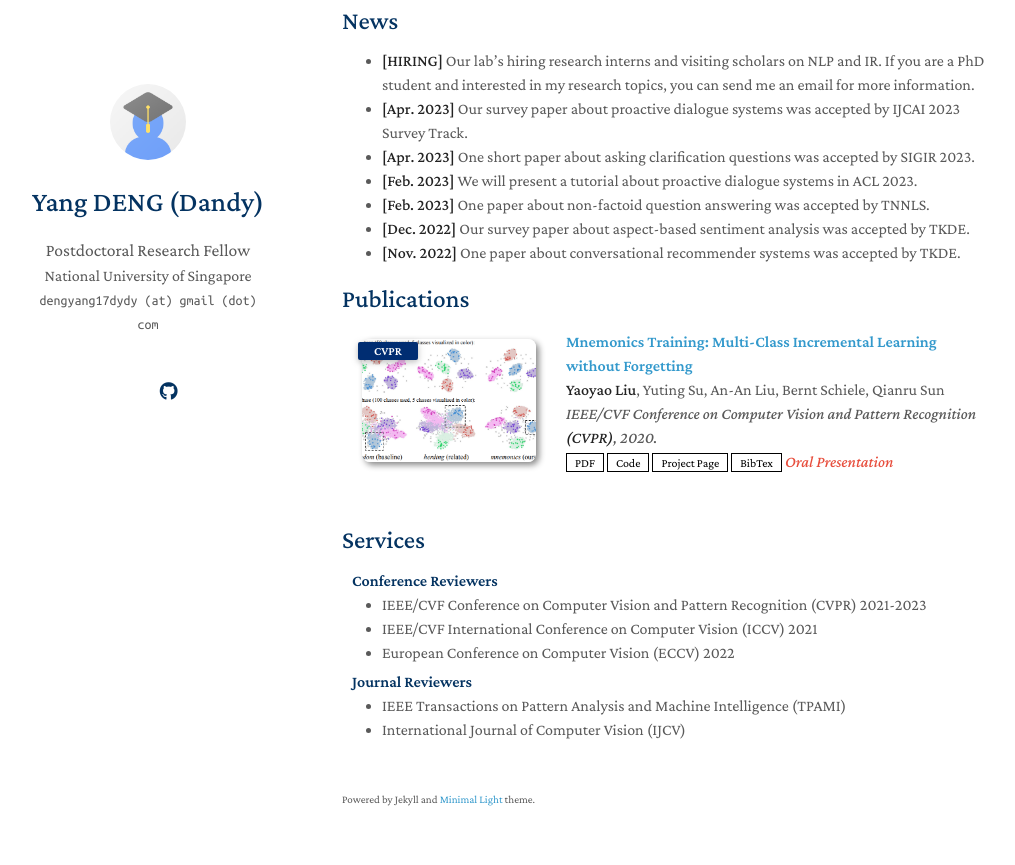
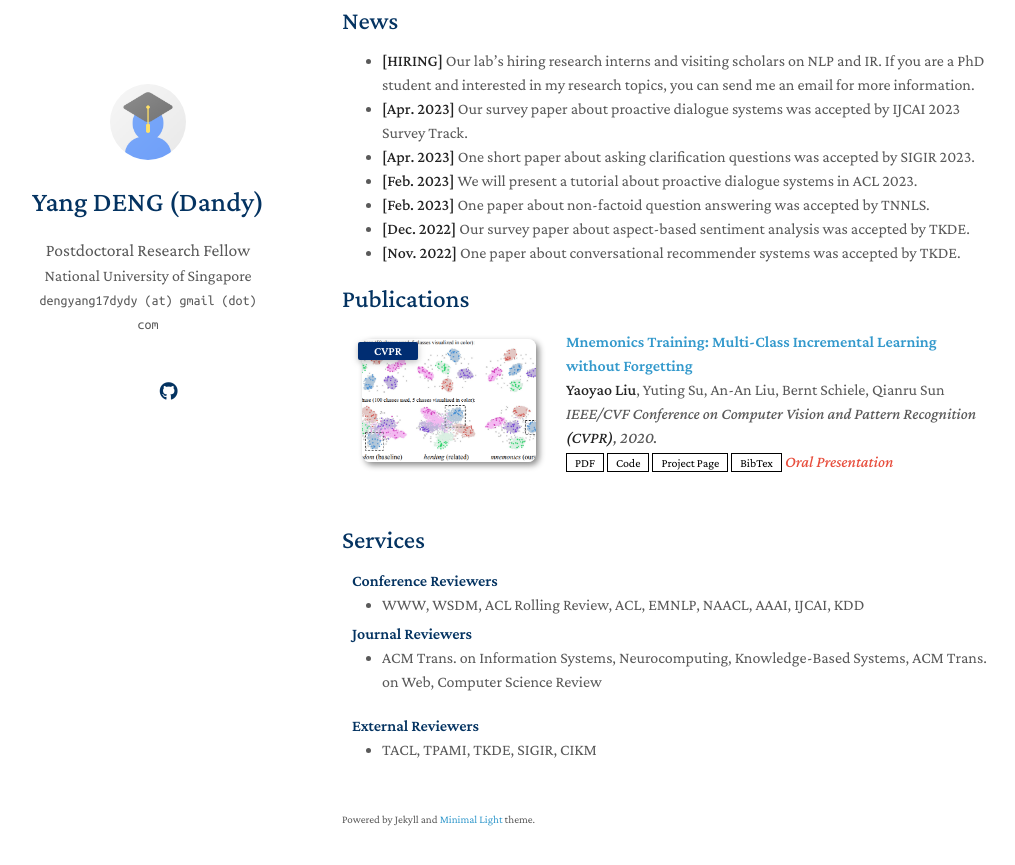
Before and after one commit to dengyang17/dengyang.github.io, a Jekyll site: the page built from index.md, in a window 1280 px wide and 900 px high, scrolled down 594 px. Shown: the top 865 px of the window, without its empty margins (128-1143 px from the left). Built offline with Jekyll 4.4.1, drawn with Linux system fonts in a browser that asks for light colours; nearby versions of some CDN libraries; a style sheet for code colours, icons or effects is not loaded; our own code applies the rules of GitHub Pages for plain Markdown files.

Commit message:
Update services.md

```diff
--- a/_includes/services.md
+++ b/_includes/services.md
@@ -3,14 +3,17 @@
 <h4 style="margin:0 10px 0;">Conference Reviewers</h4>
 
 <ul style="margin:0 0 5px;">
-  <li><a href="http://cvpr2023.thecvf.com/"><autocolor>IEEE/CVF Conference on Computer Vision and Pattern Recognition (CVPR) 2021-2023</autocolor></a></li>
-  <li><a href="http://iccv2021.thecvf.com/"><autocolor>IEEE/CVF International Conference on Computer Vision (ICCV) 2021</autocolor></a></li>
-  <li><a href="https://eccv2022.ecva.net/"><autocolor>European Conference on Computer Vision (ECCV) 2022</autocolor></a></li>
+  <li>WWW, WSDM, ACL Rolling Review, ACL, EMNLP, NAACL, AAAI, IJCAI, KDD</li>
 </ul>
 
 <h4 style="margin:0 10px 0;">Journal Reviewers</h4>
 
 <ul style="margin:0 0 20px;">
-  <li><a href="https://www.computer.org/csdl/journal/tp"><autocolor>IEEE Transactions on Pattern Analysis and Machine Intelligence (TPAMI)</autocolor></a></li>
-  <li><a href="https://www.springer.com/journal/11263"><autocolor>International Journal of Computer Vision (IJCV)</autocolor></a></li>
+  <li>ACM Trans. on Information Systems, Neurocomputing, Knowledge-Based Systems, ACM Trans. on Web, Computer Science Review</li>
 </ul>
+
+<h4 style="margin:0 10px 0;">External Reviewers</h4>
+
+<ul style="margin:0 0 20px;">
+  <li>TACL, TPAMI, TKDE, SIGIR, CIKM</li>
+</ul>
```
